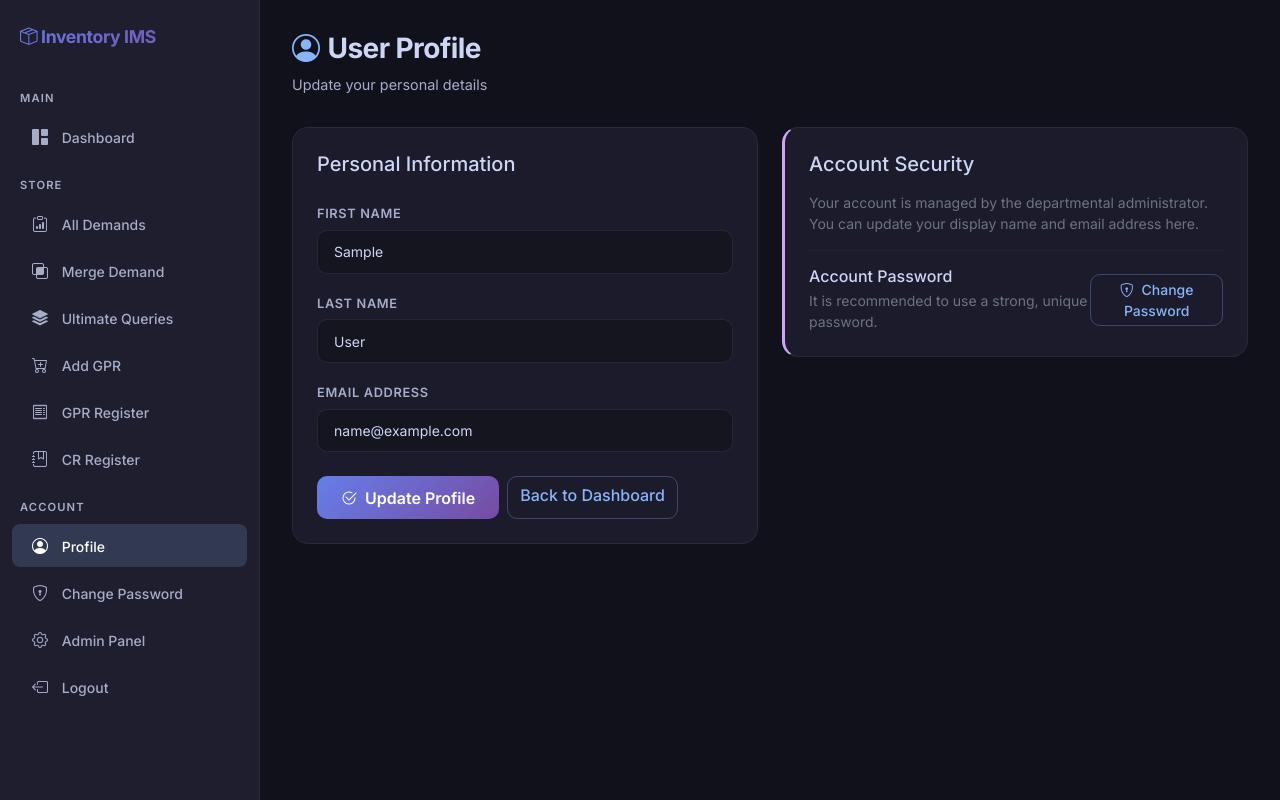
After one commit to groozaop/ModelIndentWeb, a Django app: page /profile/ in a window 1280 px wide. The commit adds this page. Run offline with Django 5.2, Linux system fonts and the light colour scheme; the visitor is signed in with stand-in values (Sample User, id 1); some libraries are stand-ins or nearby versions.

Commit message:
Revoked Signup, added profile and change password feature

```diff
--- a/inventory/forms.py
+++ b/inventory/forms.py
@@ -9,67 +9,27 @@ from .models import (
 
 # ─── Instructor Registration ────────────────────────────────────────────────
 
-class InstructorRegistrationForm(forms.Form):
-    """Registration form for new Instructors (self sign-up)."""
-    username = forms.CharField(
-        max_length=150,
-        widget=forms.TextInput(attrs={
-            'class': 'form-control',
-            'placeholder': 'Choose a username',
-            'id': 'id_username',
-        })
-    )
-    full_name = forms.CharField(
-        max_length=200,
-        widget=forms.TextInput(attrs={
-            'class': 'form-control',
-            'placeholder': 'Your full name',
-            'id': 'id_full_name',
-        })
-    )
-    email = forms.EmailField(
-        widget=forms.EmailInput(attrs={
-            'class': 'form-control',
-            'placeholder': 'you@example.com',
-            'id': 'id_email',
-        })
-    )
-    trade = forms.ModelChoiceField(
-        queryset=Trade.objects.all(),
-        widget=forms.Select(attrs={
-            'class': 'form-select',
-            'id': 'id_trade',
-        }),
-        help_text='Select your trade/department'
-    )
-    password = forms.CharField(
-        widget=forms.PasswordInput(attrs={
-            'class': 'form-control',
-            'placeholder': 'Create a password',
-            'id': 'id_password',
-        })
-    )
-    confirm_password = forms.CharField(
-        widget=forms.PasswordInput(attrs={
-            'class': 'form-control',
-            'placeholder': 'Confirm your password',
-            'id': 'id_confirm_password',
-        })
-    )
+# ─── User Profile ───────────────────────────────────────────────────────────
 
-    def clean_username(self):
-        username = self.cleaned_data['username']
-        if User.objects.filter(username=username).exists():
-            raise forms.ValidationError('This username is already taken.')
-        return username
-
-    def clean(self):
-        cleaned_data = super().clean()
-        password = cleaned_data.get('password')
-        confirm = cleaned_data.get('confirm_password')
-        if password and confirm and password != confirm:
-            raise forms.ValidationError('Passwords do not match.')
-        return cleaned_data
+class UserUpdateForm(forms.ModelForm):
+    """Form for users to update their profile information."""
+    class Meta:
+        model = User
+        fields = ['first_name', 'last_name', 'email']
+        widgets = {
+            'first_name': forms.TextInput(attrs={
+                'class': 'form-control',
+                'id': 'id_first_name',
+            }),
+            'last_name': forms.TextInput(attrs={
+                'class': 'form-control',
+                'id': 'id_last_name',
+            }),
+            'email': forms.EmailInput(attrs={
+                'class': 'form-control',
+                'id': 'id_email',
+            }),
+        }
 
 
 # ─── Demand Note (Header) ───────────────────────────────────────────────────
--- a/inventory/templates/inventory/base.html
+++ b/inventory/templates/inventory/base.html
@@ -50,6 +50,7 @@
             font-size: 1.1rem;
             background: var(--primary-gradient);
             -webkit-background-clip: text;
+            background-clip: text;
             -webkit-text-fill-color: transparent;
             letter-spacing: -0.02em;
         }
@@ -421,6 +422,18 @@
 
         <div class="sidebar-section">Account</div>
         <ul class="nav flex-column mb-3">
+            <li class="nav-item">
+                <a class="nav-link {% if request.resolver_match.url_name == 'profile' %}active{% endif %}"
+                   href="{% url 'inventory:profile' %}">
+                    <i class="bi bi-person-circle"></i> Profile
+                </a>
+            </li>
+            <li class="nav-item">
+                <a class="nav-link {% if request.resolver_match.url_name == 'change_password' %}active{% endif %}"
+                   href="{% url 'inventory:change_password' %}">
+                    <i class="bi bi-shield-lock"></i> Change Password
+                </a>
+            </li>
             {% if user.is_superuser %}
             <li class="nav-item">
                 <a class="nav-link" href="{% url 'admin:index' %}">
--- /dev/null
+++ b/inventory/templates/inventory/profile.html
@@ -0,0 +1,71 @@
+{% extends "inventory/base.html" %}
+
+{% block title %}Update Profile — Inventory IMS{% endblock %}
+
+{% block content %}
+<div class="page-header">
+    <h1><i class="bi bi-person-circle me-2" style="color: var(--accent);"></i>User Profile</h1>
+    <p>Update your personal details</p>
+</div>
+
+<div class="row">
+    <div class="col-lg-6">
+        <div class="glass-card">
+            <h5 class="mb-4">Personal Information</h5>
+            <form method="post">
+                {% csrf_token %}
+
+                <div class="mb-3">
+                    <label class="form-label" for="{{ form.first_name.id_for_label }}">First Name</label>
+                    {{ form.first_name }}
+                    {% if form.first_name.errors %}
+                        <div class="text-danger mt-1 small">{{ form.first_name.errors.0 }}</div>
+                    {% endif %}
+                </div>
+
+                <div class="mb-3">
+                    <label class="form-label" for="{{ form.last_name.id_for_label }}">Last Name</label>
+                    {{ form.last_name }}
+                    {% if form.last_name.errors %}
+                        <div class="text-danger mt-1 small">{{ form.last_name.errors.0 }}</div>
+                    {% endif %}
+                </div>
+
+                <div class="mb-4">
+                    <label class="form-label" for="{{ form.email.id_for_label }}">Email Address</label>
+                    {{ form.email }}
+                    {% if form.email.errors %}
+                        <div class="text-danger mt-1 small">{{ form.email.errors.0 }}</div>
+                    {% endif %}
+                </div>
+
+                <div class="d-flex gap-2">
+                    <button type="submit" class="btn btn-gradient">
+                        <i class="bi bi-check2-circle me-1"></i> Update Profile
+                    </button>
+                    <a href="{% url 'inventory:dashboard' %}" class="btn btn-outline-accent">Back to Dashboard</a>
+                </div>
+            </form>
+        </div>
+    </div>
+
+    <div class="col-lg-6">
+        <div class="glass-card" style="border-left: 3px solid var(--accent-mauve);">
+            <h5 class="mb-3 text-accent-mauve">Account Security</h5>
+            <p class="text-secondary small">Your account is managed by the departmental administrator. You can update your display name and email address here.</p>
+
+            <hr class="border-secondary-subtle">
+
+            <div class="d-flex align-items-center justify-content-between">
+                <div>
+                    <h6 class="mb-1">Account Password</h6>
+                    <p class="text-secondary small mb-0">It is recommended to use a strong, unique password.</p>
+                </div>
+                <a href="{% url 'inventory:change_password' %}" class="btn btn-sm btn-outline-accent">
+                    <i class="bi bi-shield-lock me-1"></i> Change Password
+                </a>
+            </div>
+        </div>
+    </div>
+</div>
+{% endblock %}
--- a/inventory/templates/registration/login.html
+++ b/inventory/templates/registration/login.html
@@ -31,6 +31,7 @@
             font-size: 1.4rem;
             background: linear-gradient(135deg, #667eea 0%, #764ba2 100%);
             -webkit-background-clip: text;
+            background-clip: text;
             -webkit-text-fill-color: transparent;
             text-align: center;
             margin-bottom: 0.5rem;
@@ -107,7 +108,8 @@
         </form>
 
         <div style="text-align: center; margin-top: 1.5rem; font-size: 0.85rem; color: #a6adc8;">
-            New Instructor? <a href="{% url 'inventory:register' %}" style="color: #89b4fa; text-decoration: none; font-weight: 600;">Sign Up</a>
+            Access restricted to authorized personnel only.
+            <br>Contact the administrator for account creation.
         </div>
     </div>
 </body>
--- a/inventory/urls.py
+++ b/inventory/urls.py
@@ -11,8 +11,9 @@ urlpatterns = [
     path('api/items/', views.item_data_json, name='item_data_json'),
     path('api/search-items/', views.search_items, name='search_items'),
 
-    # Registration
-    path('register/', views.register_instructor, name='register'),
+    # User Profile
+    path('profile/', views.profile, name='profile'),
+    path('profile/change-password/', views.change_password, name='change_password'),
 
     # Instructor: Demand Note CRUD
     path('demand/create/', views.create_demand, name='create_demand'),
--- a/inventory/views.py
+++ b/inventory/views.py
@@ -1,7 +1,8 @@
 from django.shortcuts import render, redirect, get_object_or_404
 from django.contrib.auth.decorators import login_required, user_passes_test
 from django.contrib.auth.models import Group, User
-from django.contrib.auth import login
+from django.contrib.auth import login, update_session_auth_hash
+from django.contrib.auth.forms import PasswordChangeForm
 from django.contrib import messages
 from django.db.models import Sum
 from django.http import JsonResponse
@@ -19,7 +20,7 @@ import traceback
 from django.http import FileResponse, HttpResponse
 from .forms import (
     DemandNoteForm, DemandItemFormSet,
-    InstructorRegistrationForm, EditDemandNoteForm,
+    EditDemandNoteForm, UserUpdateForm,
     GPRForm, AllocateToCRForm,
 )
 
@@ -38,42 +39,43 @@ def is_instructor_or_super(user):
 def is_storekeeper_or_super(user):
     return user.is_superuser or is_storekeeper(user)
 
+# ─── User Profile & Password ────────────────────────────────────────────────
 
-# ─── Registration ────────────────────────────────────────────────────────────
+@login_required
+def profile(request):
+    """View for users to update their profile details."""
+    if request.method == 'POST':
+        form = UserUpdateForm(request.POST, instance=request.user)
+        if form.is_valid():
+            form.save()
+            messages.success(request, 'Your profile has been updated successfully!')
+            return redirect('inventory:profile')
+    else:
+        form = UserUpdateForm(instance=request.user)
 
-def register_instructor(request):
-    if request.user.is_authenticated:
-        return redirect('inventory:dashboard')
+    return render(request, 'inventory/profile.html', {
+        'form': form
+    })
 
+@login_required
+def change_password(request):
+    """View to allow users to change their password."""
     if request.method == 'POST':
-        form = InstructorRegistrationForm(request.POST)
+        form = PasswordChangeForm(user=request.user, data=request.POST)
         if form.is_valid():
-            user = User.objects.create_user(
-                username=form.cleaned_data['username'],
-                email=form.cleaned_data['email'],
-                password=form.cleaned_data['password'],
-            )
-            name_parts = form.cleaned_data['full_name'].split(' ', 1)
-            user.first_name = name_parts[0]
-            user.last_name = name_parts[1] if len(name_parts) > 1 else ''
-            user.save()
+            user = form.save()
+            # Keep the user logged in after password change
+            update_session_auth_hash(request, user)
+            messages.success(request, 'Your password was successfully updated!')
+            return redirect('inventory:profile')
+        else:
+            messages.error(request, 'Please correct the error below.')
+    else:
+        form = PasswordChangeForm(user=request.user)
 
-            instructors_group, _ = Group.objects.get_or_create(name='Instructors')
-            user.groups.add(instructors_group)
-
-            Instructor.objects.create(
-                name=form.cleaned_data['full_name'],
-                trade=form.cleaned_data['trade'],
-                user=user,
-            )
-
-            login(request, user)
-            messages.success(request, f'Welcome, {user.first_name}! Your account has been created.')
-            return redirect('inventory:dashboard')
-    else:
-        form = InstructorRegistrationForm()
-
-    return render(request, 'registration/register.html', {'form': form})
+    return render(request, 'inventory/change_password.html', {
+        'form': form
+    })
 
 
 # ─── Dashboard ───────────────────────────────────────────────────────────────
--- a/templates/registration/login.html
+++ b/templates/registration/login.html
@@ -52,6 +52,7 @@
             font-size: 3rem;
             background: linear-gradient(135deg, #818cf8, #6366f1);
             -webkit-background-clip: text;
+            background-clip: text;
             -webkit-text-fill-color: transparent;
             margin-bottom: 1rem;
         }
@@ -161,7 +162,7 @@
             <div class="mb-2">
                 <i class="bi bi-info-circle me-1"></i> Authorized Personnel Only
             </div>
-            Don't have an account? <a href="{% url 'inventory:register' %}">Create Profile</a>
+            Contact Administrator for account access.
         </div>
     </div>
 </body>
```
Also changed, not shown: inventory/templates/inventory/change_password.html (added, +53 -0 lines), inventory/templates/registration/register.html (deleted, +0 -139 lines).
